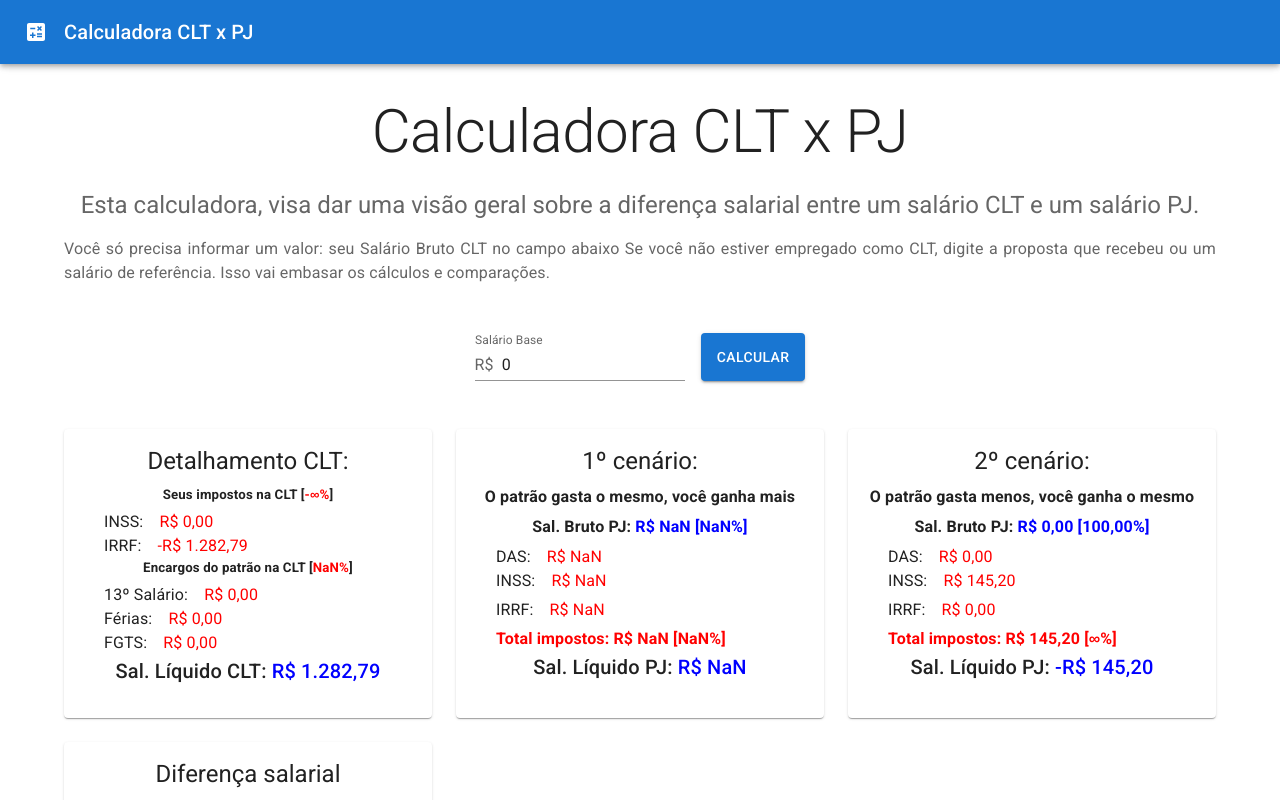
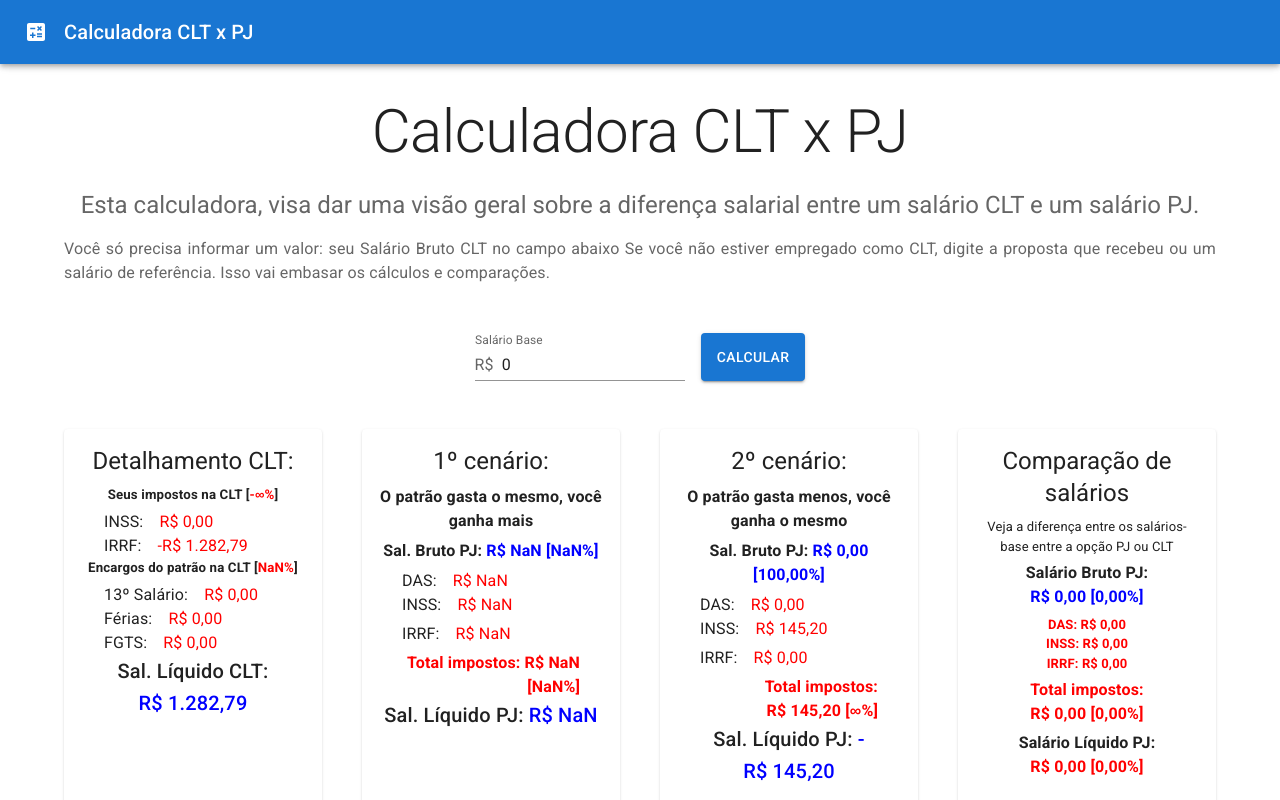
Before and after one commit to JulioBorges/calculadora_clt_pj, a React (Vite) app: page / in a window 1280 px wide. Both pictures are taken after a click on the button "CALCULAR". Shown: the top 800 px of the page. Built offline with nearby package versions, Linux system fonts and the light colour scheme; a web font is replaced by a local one.

Commit message:
visual adjustments and salarydiff update layout

```diff
--- a/src/App.jsx
+++ b/src/App.jsx
@@ -30,11 +30,11 @@ function App() {
         <main>
           <CltSalary/>
           { alreadyCalculated && <Container maxWidth="lg">
-            <Grid container spacing={3}>
+            <Grid container spacing={5} sx={{paddingBottom: '2rem'}}>
               <ItemCltDetails cltDetails={calculatedData.cltDetails}/>
               <ItemPjDetails title="1º cenário" description="O patrão gasta o mesmo, você ganha mais" pjOption={calculatedData.option1}/>
               <ItemPjDetails title="2º cenário" description="O patrão gasta menos, você ganha o mesmo" pjOption={calculatedData.option2}/>
-              <ItemSalaryDiff/>
+              <ItemSalaryDiff salaryDiff={calculatedData.salaryDiff}/>
             </Grid>
           </Container>}
         </main>
--- a/src/components/ItemCltDetails.jsx
+++ b/src/components/ItemCltDetails.jsx
@@ -8,7 +8,7 @@ import { formatCurrency, formatPercent } from '../services/Utils';
 
 function ItemCltDetails({cltDetails}) {
   return (
-    <Grid item key='first-option' xs={12} sm={6} md={4}>
+    <Grid item key='clt-details' xs={12} sm={6} md={3}>
       <Card
         sx={{ height: '100%', display: 'flex', flexDirection: 'column' }}
       >
--- a/src/components/ItemPjDetails.jsx
+++ b/src/components/ItemPjDetails.jsx
@@ -9,7 +9,7 @@ import { formatCurrency, formatPercent } from '../services/Utils';
 function ItemPjDetails({ title, description, pjOption }) {
 
   return (
-    <Grid item key='first-option' xs={12} sm={6} md={4}>
+    <Grid item key='pj-details' xs={12} sm={6} md={3}>
       <Card
         sx={{ height: '100%', display: 'flex', flexDirection: 'column' }}
       >
--- a/src/components/ItemSalaryDiff.jsx
+++ b/src/components/ItemSalaryDiff.jsx
@@ -2,19 +2,58 @@ import Card from '@mui/material/Card';
 import CardContent from '@mui/material/CardContent';
 import Grid from '@mui/material/Grid';
 import Typography from '@mui/material/Typography';
+import { colorBlue, colorRed } from '../constants/styles';
+import { formatCurrency, formatPercent } from '../services/Utils';
 
-function ItemSalaryDiff() {
+function ItemSalaryDiff({ salaryDiff }) {
   return (
-    <Grid item key='first-option' xs={12} sm={6} md={4}>
+    <Grid item key='salary-diff' xs={12} sm={6} md={3}>
       <Card
         sx={{ height: '100%', display: 'flex', flexDirection: 'column' }}
       >
-        <CardContent sx={{ flexGrow: 1 }}>
+        <CardContent sx={{ flexGrow: 1, display: 'flex', flexDirection: 'column' }}>
           <Typography gutterBottom variant="h5" component="h2">
-            Diferença salarial
+            Comparação de salários
           </Typography>
-          <Typography>
-            Aqui, você verifica a diferença entre o salário líquido de CLT e de PJ.
+
+          <Typography gutterBottom alignContent="flex-start" fontSize='small'>
+            Veja a diferença entre os salários-base entre a opção PJ ou CLT
+          </Typography>
+
+          <Typography variant="h7" component="h4">
+            Salário Bruto PJ:
+          </Typography>
+
+          <Typography gutterBottom variant="h7" component="h4">
+            <span style={colorBlue}>{formatCurrency(salaryDiff.pjSalary)} [{formatPercent(salaryDiff.percent)}]</span>
+          </Typography>
+
+          <Typography align='center' color='red' fontSize='small' fontWeight='bold'>
+            DAS: {formatCurrency(salaryDiff.tax.das)}
+          </Typography>
+
+          <Typography align='center' color='red' fontSize='small' fontWeight='bold'>
+              INSS: {formatCurrency(salaryDiff.tax.inss)}
+          </Typography>
+
+          <Typography gutterBottom align='center' color='red' fontSize='small' fontWeight='bold'>
+            IRRF: {formatCurrency(salaryDiff.tax.irrf)}
+          </Typography>
+
+          <Typography align='center' fontSize='medium' color='red' fontWeight='bold'>
+            Total impostos:
+          </Typography>
+
+          <Typography gutterBottom align='center' fontSize='medium'>
+            <strong style={colorRed}>{formatCurrency(salaryDiff.tax.totalTax)} [{formatPercent(salaryDiff.tax.percent)}]</strong>
+          </Typography>
+
+          <Typography align='center' fontWeight='bold'>
+            Salário Líquido PJ:
+          </Typography>
+
+          <Typography align='center' fontWeight='bold' color='red'>
+            {formatCurrency(salaryDiff.tax.totalTax)} [{formatPercent(salaryDiff.tax.percent)}]
           </Typography>
         </CardContent>
       </Card>
--- a/src/constants/calculatedData.js
+++ b/src/constants/calculatedData.js
@@ -42,9 +42,13 @@ export const getNewCalculatedData = () => {
       tax: {
         das: 0,
         inss: 0,
-        irrf: 0
+        irrf: 0,
+        totalTax: 0,
+        percent: 0
       },
-      pjLiquidSalary: 0
+      pjSalary: 0,
+      pjLiquidSalary: 0,
+      percent: 0
     }
   };
 }
```
